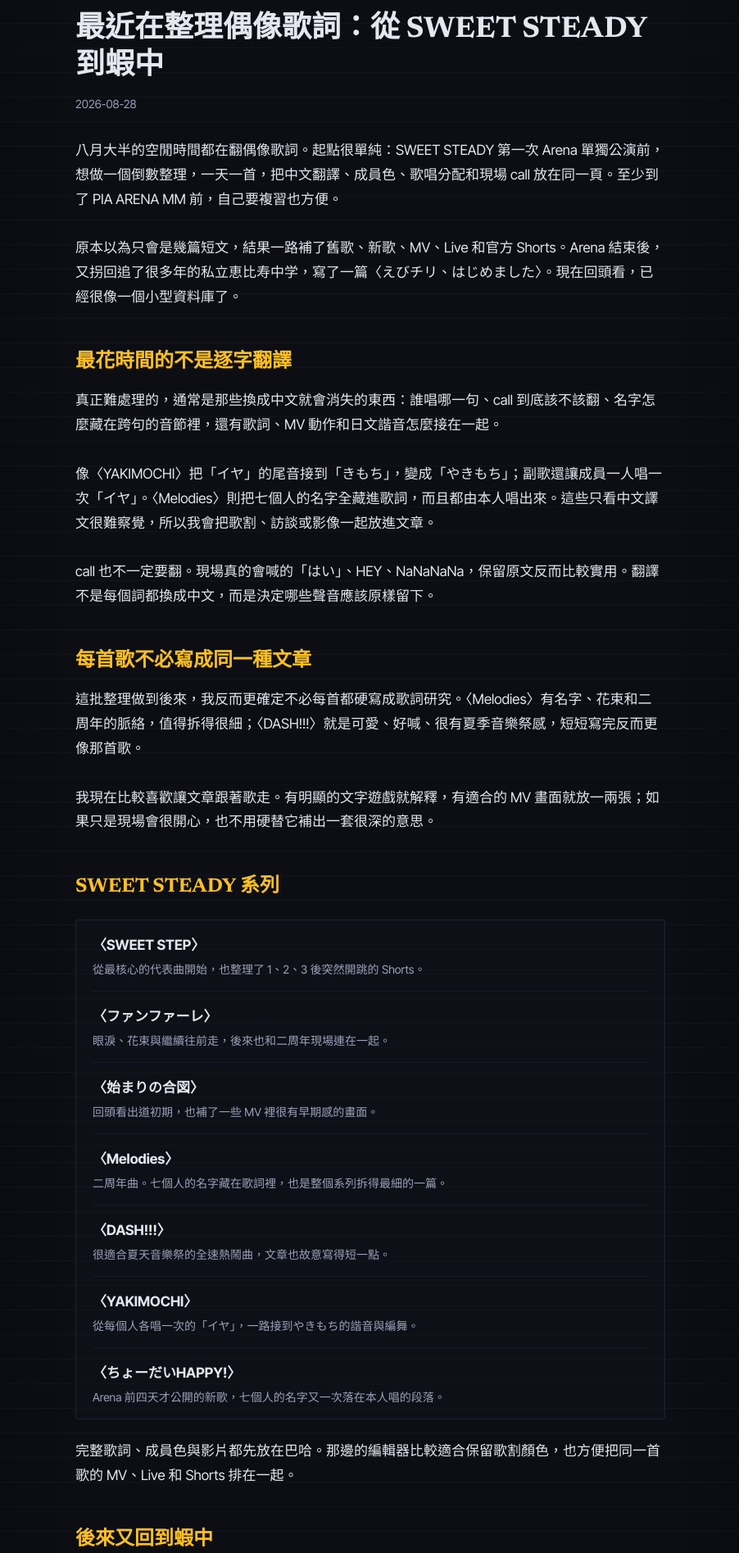
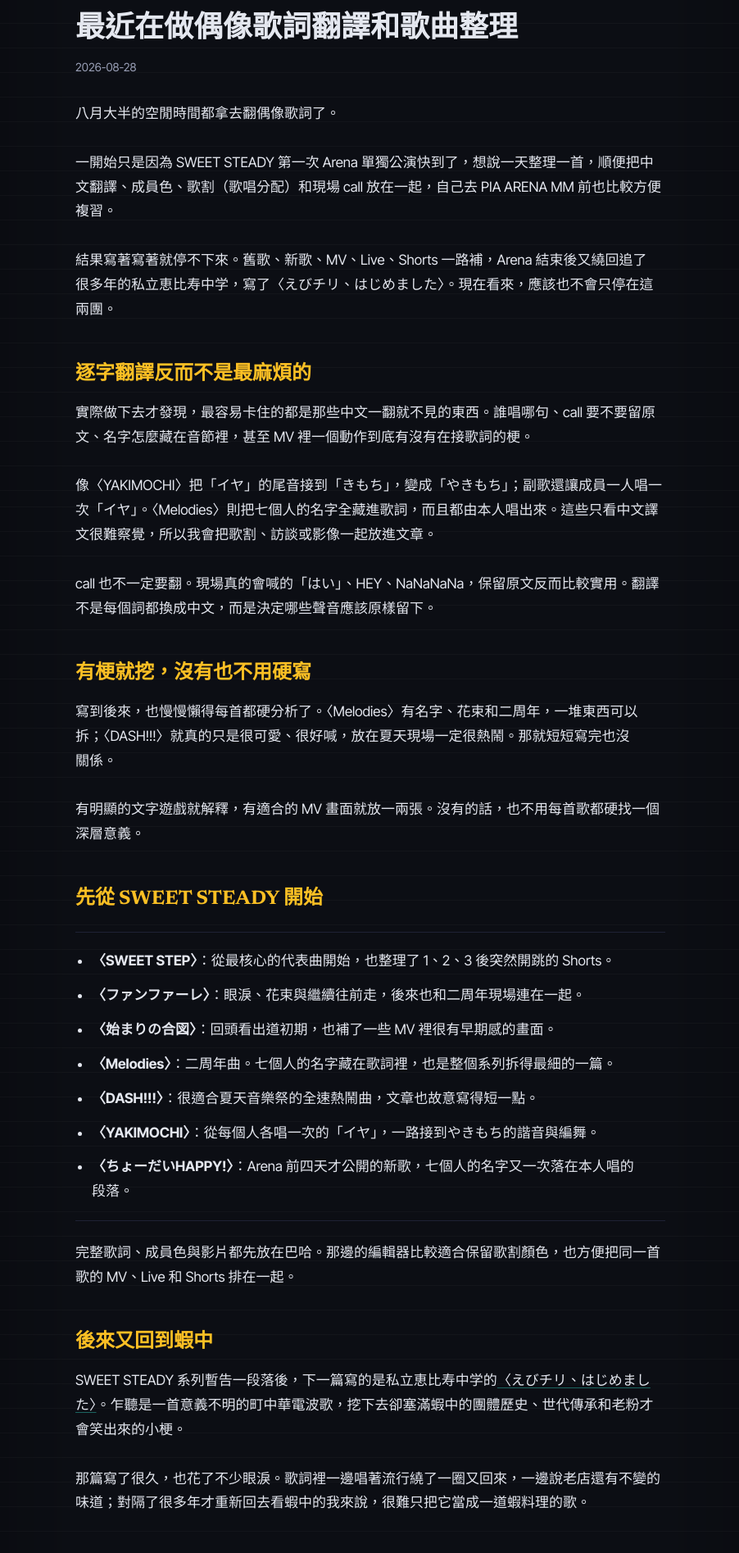
Before and after one commit to HanaYukii/hanayukii-site, a Next.js app: page /blog/idol-lyrics-translation-series in a window 1280 px wide. Shown: the part 201-2096 px from the top of the page at 82% size, without its empty margins (188-1090 px from the left). Built offline with nearby package versions, Linux system fonts and the light colour scheme.

Commit message:
Refine lyric translation series introduction

```diff
--- a/src/app/blog/idol-lyrics-translation-series/page.tsx
+++ b/src/app/blog/idol-lyrics-translation-series/page.tsx
@@ -8,13 +8,13 @@ import { articleMetadata } from "@/lib/seo";
 const href = "/blog/idol-lyrics-translation-series";
 
 export const metadata: Metadata = articleMetadata(href, {
-  title: "最近在整理偶像歌詞：從 SWEET STEADY 到蝦中 | 花雪 HanaYukii",
+  title: "最近在做偶像歌詞翻譯和歌曲整理 | 花雪 HanaYukii",
   description:
-    "從 SWEET STEADY 首次 Arena 公演前的一日一曲，到私立恵比寿中学的原點回歸夏日歌：最近這批中文歌詞翻譯怎麼開始，以及歌割、成員色與日文諧音為什麼比逐句翻譯更花時間。",
+    "從 SWEET STEADY 首次 Arena 公演前的一日一曲開始，慢慢把喜歡的偶像歌、歌割、日文小梗和現場片段整理下來。",
   openGraph: {
-    title: "最近在整理偶像歌詞：從 SWEET STEADY 到蝦中",
+    title: "最近在做偶像歌詞翻譯和歌曲整理",
     description:
-      "Arena 倒數的一日一曲，最後一路整理成中文翻譯、歌割、成員色與日文小梗都放進去的系列。",
+      "Arena 倒數的一日一曲，後來慢慢變成一個會繼續寫下去的偶像歌曲整理系列。",
     type: "article",
   },
 });
@@ -89,7 +89,7 @@ export default function IdolLyricsTranslationSeries() {
         </div>
 
         <h1 className="mb-3 text-3xl font-bold leading-tight sm:text-4xl">
-          最近在整理偶像歌詞：從 SWEET STEADY 到蝦中
+          最近在做偶像歌詞翻譯和歌曲整理
         </h1>
         <p className="mb-8 text-sm text-text-muted">2026-08-28</p>
       </FadeIn>
@@ -97,21 +97,24 @@ export default function IdolLyricsTranslationSeries() {
       <div className="prose-custom space-y-4 leading-relaxed text-text-muted [&_strong]:text-text">
         <FadeIn>
           <p>
-            八月大半的空閒時間都在翻偶像歌詞。起點很單純：SWEET STEADY
-            第一次 Arena 單獨公演前，想做一個倒數整理，一天一首，把中文翻譯、成員色、歌唱分配和現場 call
-            放在同一頁。至少到了 PIA ARENA MM 前，自己要複習也方便。
+            八月大半的空閒時間都拿去翻偶像歌詞了。
           </p>
           <p>
-            原本以為只會是幾篇短文，結果一路補了舊歌、新歌、MV、Live 和官方 Shorts。Arena
-            結束後，又拐回追了很多年的私立恵比寿中学，寫了一篇〈えびチリ、はじめました〉。現在回頭看，已經很像一個小型資料庫了。
+            一開始只是因為 SWEET STEADY 第一次 Arena
+            單獨公演快到了，想說一天整理一首，順便把中文翻譯、成員色、歌割（歌唱分配）和現場 call
+            放在一起，自己去 PIA ARENA MM 前也比較方便複習。
+          </p>
+          <p>
+            結果寫著寫著就停不下來。舊歌、新歌、MV、Live、Shorts 一路補，Arena
+            結束後又繞回追了很多年的私立恵比寿中学，寫了〈えびチリ、はじめました〉。現在看來，應該也不會只停在這兩團。
           </p>
         </FadeIn>
 
         <FadeIn>
-          <Heading id="beyond-translation">最花時間的不是逐字翻譯</Heading>
+          <Heading id="beyond-translation">逐字翻譯反而不是最麻煩的</Heading>
           <p>
-            真正難處理的，通常是那些換成中文就會消失的東西：誰唱哪一句、call
-            到底該不該翻、名字怎麼藏在跨句的音節裡，還有歌詞、MV 動作和日文諧音怎麼接在一起。
+            實際做下去才發現，最容易卡住的都是那些中文一翻就不見的東西。誰唱哪句、call
+            要不要留原文、名字怎麼藏在音節裡，甚至 MV 裡一個動作到底有沒有在接歌詞的梗。
           </p>
           <p>
             像〈YAKIMOCHI〉把「イヤ」的尾音接到「きもち」，變成「やきもち」；副歌還讓成員一人唱一次「イヤ」。〈Melodies〉則把七個人的名字全藏進歌詞，而且都由本人唱出來。這些只看中文譯文很難察覺，所以我會把歌割、訪談或影像一起放進文章。
@@ -122,32 +125,33 @@ export default function IdolLyricsTranslationSeries() {
         </FadeIn>
 
         <FadeIn>
-          <Heading id="different-songs">每首歌不必寫成同一種文章</Heading>
+          <Heading id="different-songs">有梗就挖，沒有也不用硬寫</Heading>
           <p>
-            這批整理做到後來，我反而更確定不必每首都硬寫成歌詞研究。〈Melodies〉有名字、花束和二周年的脈絡，值得拆得很細；〈DASH!!!〉就是可愛、好喊、很有夏季音樂祭感，短短寫完反而更像那首歌。
+            寫到後來，也慢慢懶得每首都硬分析了。〈Melodies〉有名字、花束和二周年，一堆東西可以拆；〈DASH!!!〉就真的只是很可愛、很好喊，放在夏天現場一定很熱鬧。那就短短寫完也沒關係。
           </p>
           <p>
-            我現在比較喜歡讓文章跟著歌走。有明顯的文字遊戲就解釋，有適合的 MV
-            畫面就放一兩張；如果只是現場會很開心，也不用硬替它補出一套很深的意思。
+            有明顯的文字遊戲就解釋，有適合的 MV
+            畫面就放一兩張。沒有的話，也不用每首歌都硬找一個深層意義。
           </p>
         </FadeIn>
 
         <FadeIn>
-          <Heading id="sweet-steady">SWEET STEADY 系列</Heading>
-          <div className="my-6 divide-y divide-border/60 rounded-xl border border-border bg-surface/30 px-5">
+          <Heading id="sweet-steady">先從 SWEET STEADY 開始</Heading>
+          <ul className="my-6 list-disc space-y-3 border-y border-border py-5 pl-5">
             {sweetSteadyPosts.map((post) => (
+              <li key={post.url}>
                 <a
-                key={post.url}
                   href={post.url}
                   target="_blank"
                   rel="noreferrer"
-                className="block py-4 transition-colors hover:text-accent"
+                  className="font-bold text-text transition-colors hover:text-accent"
                 >
-                <strong className="text-text">〈{post.title}〉</strong>
-                <span className="mt-1 block text-sm text-text-muted">{post.note}</span>
+                  〈{post.title}〉
                 </a>
+                ：{post.note}
+              </li>
             ))}
-          </div>
+          </ul>
           <p>
             完整歌詞、成員色與影片都先放在巴哈。那邊的編輯器比較適合保留歌割顏色，也方便把同一首歌的 MV、Live 和 Shorts 排在一起。
           </p>
@@ -173,12 +177,15 @@ export default function IdolLyricsTranslationSeries() {
         </FadeIn>
 
         <FadeIn>
-          <Heading id="next">接下來</Heading>
+          <Heading id="next">接下來就慢慢寫</Heading>
           <p>
-            PIA 的倒數已經結束，不需要再逼自己一天一首。不過只要遇到一首歌，裡面有值得替中文讀者留下來的文字遊戲、成員故事或現場片段，我應該還是會繼續整理。
+            PIA 的倒數已經結束，之後當然不用再一天一首。不過這件事大概會繼續做下去，也不限定哪一團。遇到自己喜歡的歌，就把中文翻譯、歌割、歌詞裡的梗，或一些想留下來的現場和 MV 片段整理起來。
           </p>
           <p>
-            巴哈繼續放完整翻譯與歌割；這裡則偶爾記錄整理過程、日文筆記，以及那些翻完以後才發現原來藏得很深的地方。
+            有些可能只是完整歌詞翻譯，有些會像〈えびチリ〉一樣一路寫成歌曲整理文。反正喜歡什麼就慢慢寫什麼。
+          </p>
+          <p>
+            完整翻譯和歌割目前還是放巴哈；這邊就偶爾記一些整理過程、日文筆記，還有翻完以後才發現的東西。
           </p>
         </FadeIn>
       </div>
--- a/src/data/posts.ts
+++ b/src/data/posts.ts
@@ -25,10 +25,10 @@ export type Post = {
 
 export const posts: Post[] = [
   {
-    title: "最近在整理偶像歌詞：從 SWEET STEADY 到蝦中",
+    title: "最近在做偶像歌詞翻譯和歌曲整理",
     date: "2026-08-28",
     summary:
-      "從 SWEET STEADY 首次 Arena 公演前的一日一曲，整理到蝦中的原點回歸夏日歌：記下這批中文翻譯怎麼開始，以及歌割、成員色與日文諧音為什麼比逐句翻譯更花時間。",
+      "從 SWEET STEADY 首次 Arena 公演前的一日一曲開始，慢慢把喜歡的偶像歌、歌割、日文小梗和現場片段整理下來。",
     tags: ["Idol", "Japanese", "Translation"],
     tagStyle: "text-accent",
     href: "/blog/idol-lyrics-translation-series",
```
Lines whose indentation alone changed are shown as unchanged.
